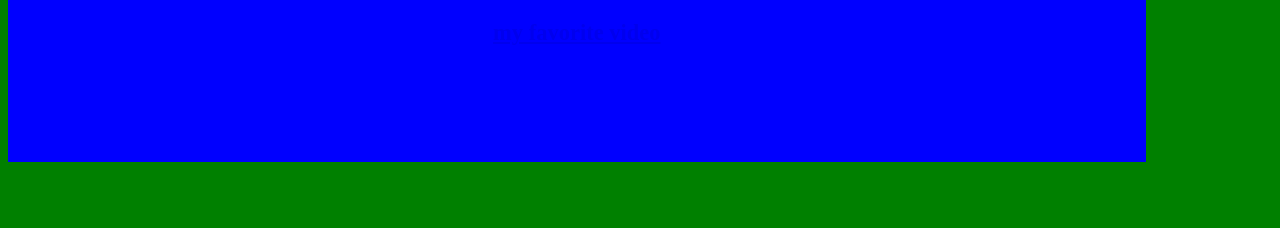
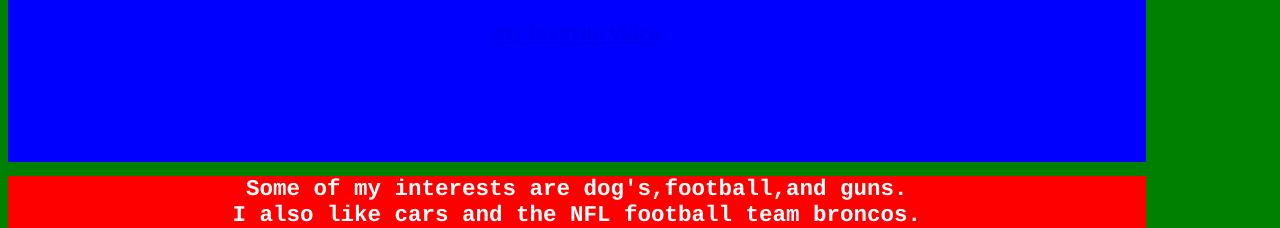
Before and after one commit to ismael589/smiles.li, a plain HTML site: page index.html in a window 1280 px wide. Shown: the part 1537-1765 px from the top of the page. Before the commit the page ends 1699 px from the top, so only its background shows below. Drawn offline with Linux system fonts and the light colour scheme.

Commit message:
Update index.html

```diff
--- a/index.html
+++ b/index.html
@@ -23,7 +23,11 @@
       text-align:center;
       height:1500px
     }
-
+    .interests{
+      background-color:red;
+      width:%;
+      font-family:courier;
+    }
 
 
 
@@ -88,6 +92,12 @@
 <iframe width="660" height="415" src="https://www.youtube.com/embed/75DHx3Z-FbM" frameborder="0" allowfullscreen></iframe>
   <h2>
     <a href="https://www.youtube.com/watch?v=75DHx3Z-FbM">my favorite video</a>
-
+       <br>
+    <br>
+    <br>
+    <br>
+    <br>
+    <br> <div class="interests">Some of my interests are dog's,football,and guns.
+   <br>I also like cars and the NFL football team broncos.</div>
   </body>
   </html>
```
